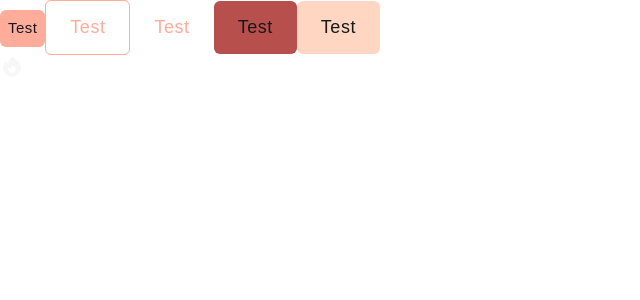
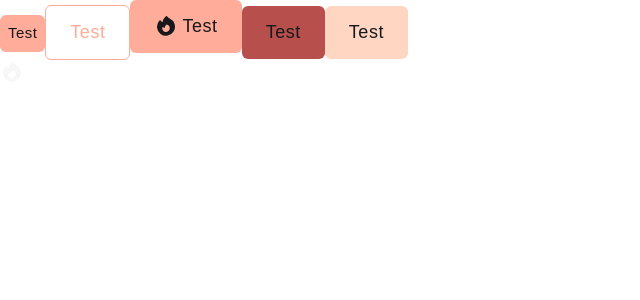
Before and after one commit to Assoghe/portfonextjs, a Next.js app: page / in a window 1280 px wide. Shown: the top 300 px of the page, without its empty margins (0-640 px from the left). Built offline with nearby package versions, Linux system fonts and the light colour scheme; a web font is replaced by a local one.

Commit message:
Button > Configure iconPosition property for Button.tsx

```diff
--- a/src/app/page.tsx
+++ b/src/app/page.tsx
@@ -7,7 +7,7 @@ const Home = () => {
     <>
     <Button variant="accent" size="small"> Test </Button>
     <Button variant="outline" size="medium"> Test </Button>
-    <Button variant="label"> Test </Button>
+    <Button icon={{icon: HiFire}} iconPosition="left"> Test </Button>
     <Button variant="action"> Test </Button>
     <Button variant="disabled"> Test </Button>
     <Button variant="ico" iconTheme="neutral" icon={{ icon: HiFire
--- a/src/app/ui/design-system/button/button.tsx
+++ b/src/app/ui/design-system/button/button.tsx
@@ -88,7 +88,15 @@ export const Button = ({
             type="button"
             className={clsx(variantStyles,sizeStyles, icoSize, "")}
             disabled = {disabled}
-            >            {icon && variant === "ico" ? (<icon.icon size={icoSize}/>) : <>{children}</>}
+            >            {icon && variant === "ico" ? (<icon.icon size={icoSize}/>) :
+            (
+                <div className={clsx(icon && "flex items-center gap-1" )}> {icon && iconPosition === "left" && (
+                    <icon.icon size={icoSize}/>
+                )}         {children}
+                    {icon && iconPosition === "right" && (
+                        <icon.icon size={icoSize}/>
+            )}
+            </div>) }
             </button>
         </>
     )
```
